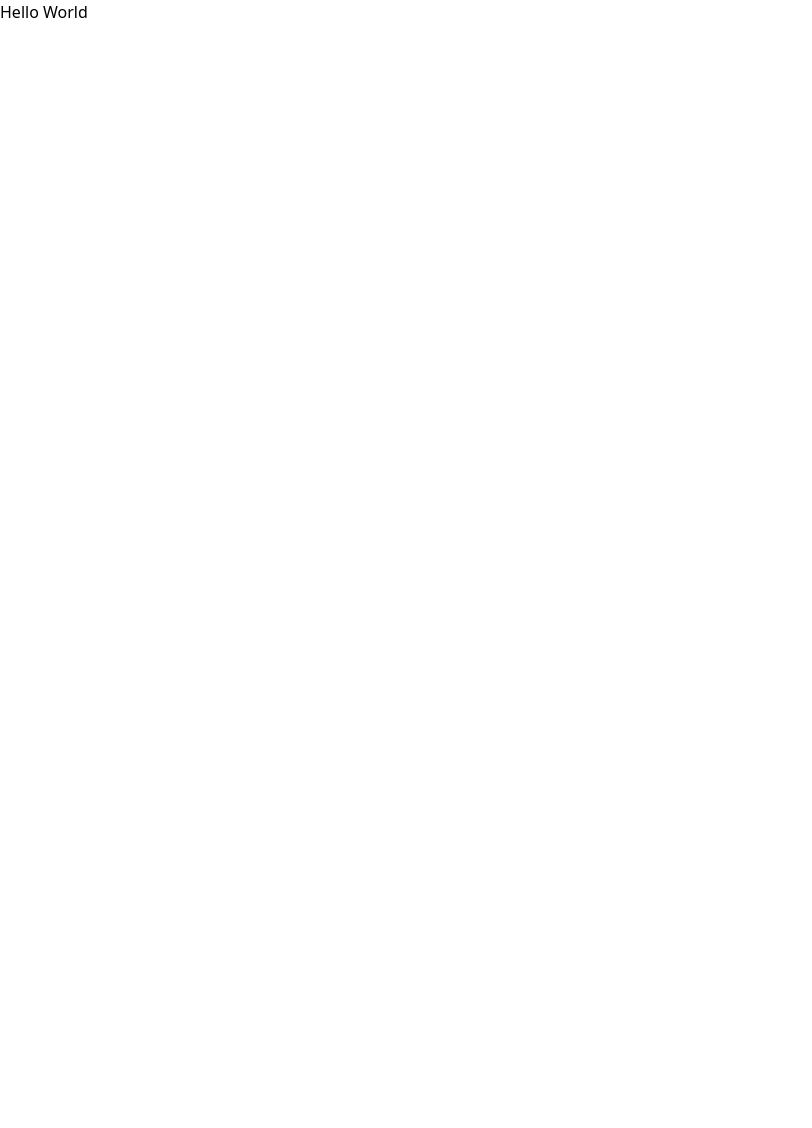
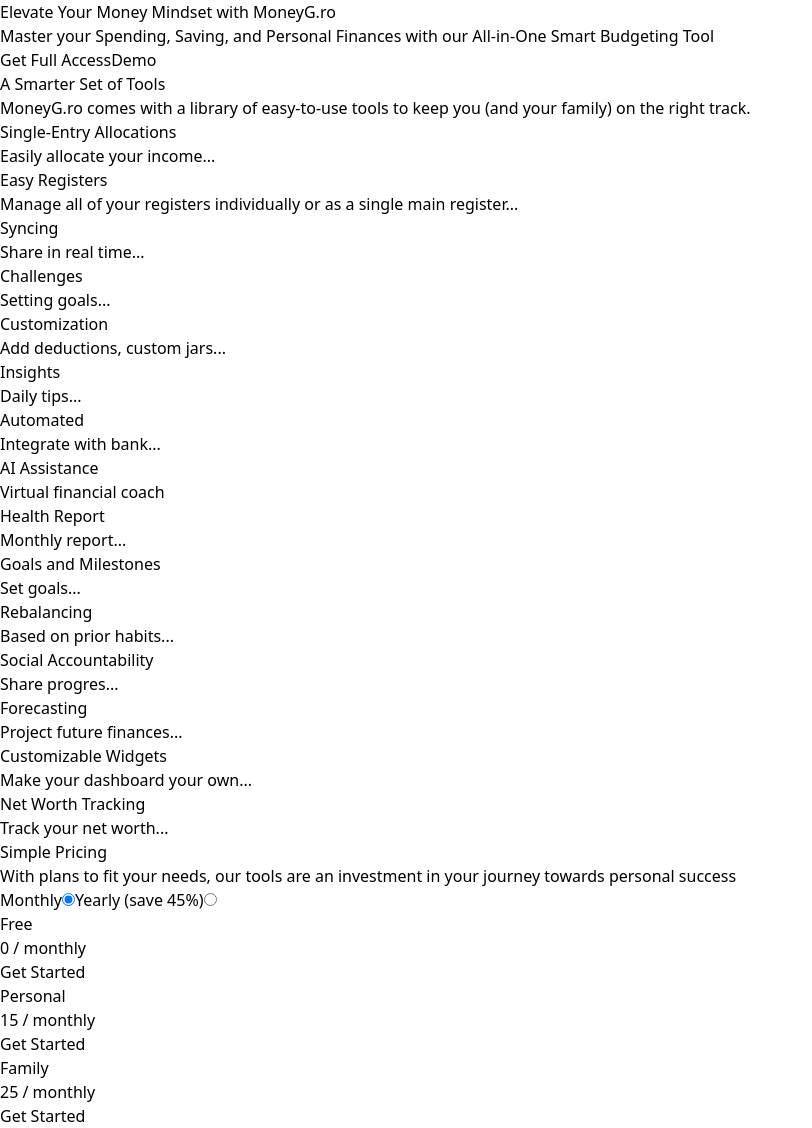
Before and after one commit to stevexero/moneygro_landing_page, a Next.js app: page / in a window 1280 px wide. Shown: the whole page, without its empty margins (0-812 px from the left). Before the commit the page ends 800 px from the top, so only its background shows below. Built offline with nearby package versions, Linux system fonts and the light colour scheme.

Commit message:
Added features, hero, and pricing section content

```diff
--- /dev/null
+++ b/src/components/sections/Features.tsx
@@ -0,0 +1,78 @@
+const Features = () => {
+  return (
+    <div>
+      <h2>A Smarter Set of Tools</h2>
+      <p>
+        MoneyG.ro comes with a library of easy-to-use tools to keep you (and
+        your family) on the right track.
+      </p>
+      <ul>
+        <li>
+          <h3>Single-Entry Allocations</h3>
+          <p>Easily allocate your income...</p>
+        </li>
+        <li>
+          <h3>Easy Registers</h3>
+          <p>
+            Manage all of your registers individually or as a single main
+            register...
+          </p>
+        </li>
+        <li>
+          <h3>Syncing</h3>
+          <p>Share in real time...</p>
+        </li>
+        <li>
+          <h3>Challenges</h3>
+          <p>Setting goals...</p>
+        </li>
+        <li>
+          <h3>Customization</h3>
+          <p>Add deductions, custom jars...</p>
+        </li>
+        <li>
+          <h3>Insights</h3>
+          <p>Daily tips...</p>
+        </li>
+        <li>
+          <h3>Automated</h3>
+          <p>Integrate with bank...</p>
+        </li>
+        <li>
+          <h3>AI Assistance</h3>
+          <p>Virtual financial coach</p>
+        </li>
+        <li>
+          <h3>Health Report</h3>
+          <p>Monthly report...</p>
+        </li>
+        <li>
+          <h3>Goals and Milestones</h3>
+          <p>Set goals...</p>
+        </li>
+        <li>
+          <h3>Rebalancing</h3>
+          <p>Based on prior habits...</p>
+        </li>
+        <li>
+          <h3>Social Accountability</h3>
+          <p>Share progres...</p>
+        </li>
+        <li>
+          <h3>Forecasting</h3>
+          <p>Project future finances...</p>
+        </li>
+        <li>
+          <h3>Customizable Widgets</h3>
+          <p>Make your dashboard your own...</p>
+        </li>
+        <li>
+          <h3>Net Worth Tracking</h3>
+          <p>Track your net worth...</p>
+        </li>
+      </ul>
+    </div>
+  );
+};
+
+export default Features;
--- /dev/null
+++ b/src/components/sections/Hero.tsx
@@ -0,0 +1,15 @@
+const Hero = () => {
+  return (
+    <div>
+      <h1>Elevate Your Money Mindset with MoneyG.ro</h1>
+      <p>
+        Master your Spending, Saving, and Personal Finances with our All-in-One
+        Smart Budgeting Tool
+      </p>
+      <button>Get Full Access</button>
+      <button>Demo</button>
+    </div>
+  );
+};
+
+export default Hero;
--- /dev/null
+++ b/src/components/sections/Pricing.tsx
@@ -0,0 +1,98 @@
+import { useState } from 'react';
+
+const Pricing = () => {
+  const [price, setPrice] = useState({
+    free: 0,
+    personal: 15,
+    family: 25,
+  });
+  const [discount, setDiscount] = useState({
+    personal: 0,
+    family: 0,
+  });
+  const [timeFrame, setTimeFrame] = useState('monthly');
+
+  const handleRadio = (e) => {
+    setTimeFrame(e.target.id);
+    if (e.target.id === 'monthly') {
+      setPrice({ ...price, personal: 15, family: 25 });
+    } else {
+      setDiscount({
+        ...discount,
+        personal: price.personal - price.personal * 0.45,
+        family: price.family - price.family * 0.45,
+      });
+      setPrice({
+        ...price,
+        personal: price.personal * 12 - price.personal * 0.45 * 12,
+        family: price.family * 12 - price.family * 0.45 * 12,
+      });
+    }
+  };
+
+  return (
+    <div>
+      <h2>Simple Pricing</h2>
+      <p>
+        With plans to fit your needs, our tools are an investment in your
+        journey towards personal success
+      </p>
+      <label htmlFor='time-frame'>Monthly</label>
+      <input
+        type='radio'
+        name='time-frame'
+        id='monthly'
+        defaultChecked
+        onChange={handleRadio}
+      />
+      <label htmlFor='time-frame'>Yearly (save 45%)</label>
+      <input
+        type='radio'
+        name='time-frame'
+        id='yearly'
+        onChange={handleRadio}
+      />
+      <div>
+        <h3>Free</h3>
+        <h4>
+          {price.free} / {timeFrame}
+        </h4>
+        <h5></h5>
+        <ul>
+          <li></li>
+        </ul>
+        <button>Get Started</button>
+      </div>
+      <div>
+        <h3>Personal</h3>
+        <h4>
+          {price.personal} / {timeFrame}
+        </h4>
+        <h5></h5>
+        <ul>
+          <li></li>
+        </ul>
+        <button>Get Started</button>
+        {timeFrame === 'yearly' ? (
+          <>That&apos;s {discount.personal} per month!</>
+        ) : null}
+      </div>
+      <div>
+        <h3>Family</h3>
+        <h4>
+          {price.family} / {timeFrame}
+        </h4>
+        <h5></h5>
+        <ul>
+          <li></li>
+        </ul>
+        <button>Get Started</button>
+        {timeFrame === 'yearly' ? (
+          <>That&apos;s {discount.family} per month!</>
+        ) : null}
+      </div>
+    </div>
+  );
+};
+
+export default Pricing;
--- a/src/pages/index.tsx
+++ b/src/pages/index.tsx
@@ -1,7 +1,13 @@
+import Features from '@/components/sections/Features';
+import Hero from '@/components/sections/Hero';
+import Pricing from '@/components/sections/Pricing';
+
 export default function Home() {
   return (
     <main>
-      <h1>Hello World</h1>
+      <Hero />
+      <Features />
+      <Pricing />
     </main>
   );
 }
```
